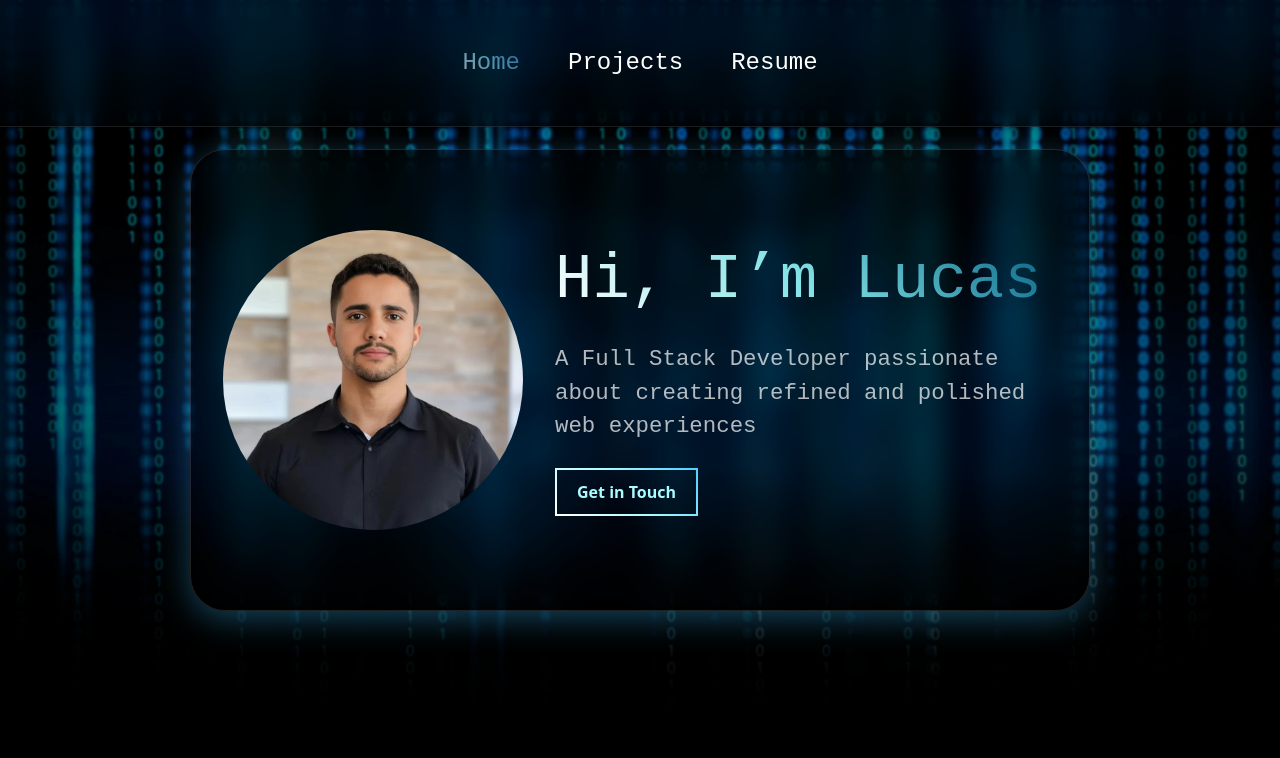
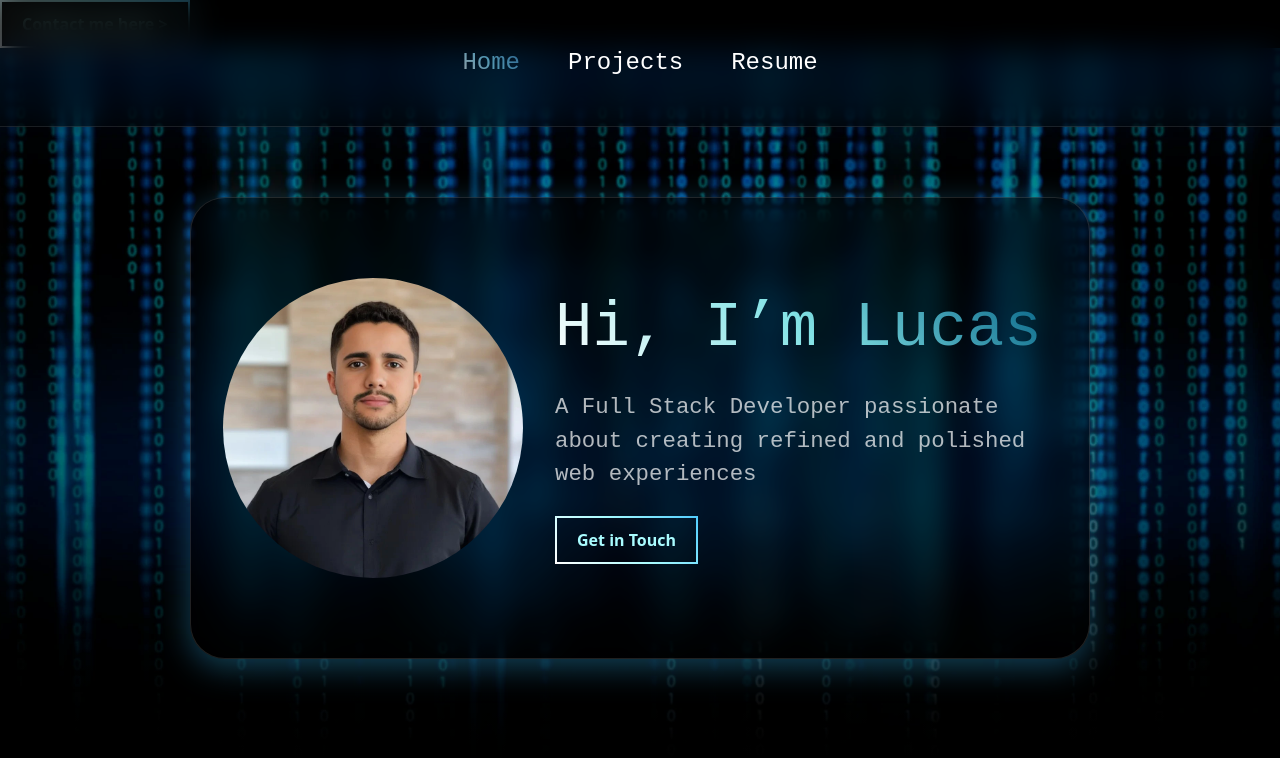
Before and after one commit to LucasRgo/portfolio, a React (Vite) app: page / in a window 1280 px wide. Shown: the top 758 px of the page. Built offline with nearby package versions, Linux system fonts and the light colour scheme.

Commit message:
Thu, Dec 26, 2024, 9:26 AM -03:00

```diff
--- a/src/App.jsx
+++ b/src/App.jsx
@@ -8,6 +8,7 @@ import Home from './pages/home/home';
 import Projects from './pages/projects/projects';
 import Resume from './pages/resume/resume';
 import ScrollToTop from './scrollTop';
+import ContactButton from './components/contactButton';
 import './App.css';
 
 
@@ -68,6 +69,7 @@ function App() {
   return (
     <Router>
       <ScrollToTop />
+      <ContactButton />
       <MyNavbar />
       <AnimatedRoutes />
       <Footer />
--- /dev/null
+++ b/src/components/contactButton.jsx
@@ -0,0 +1,9 @@
+const ContactButton = () => {
+    return (
+        <button className="contact-button">
+            Contact me here >
+        </button>
+    );
+};
+
+export default ContactButton;
```
Also changed, not shown: src/components/contactButton.css (added).
